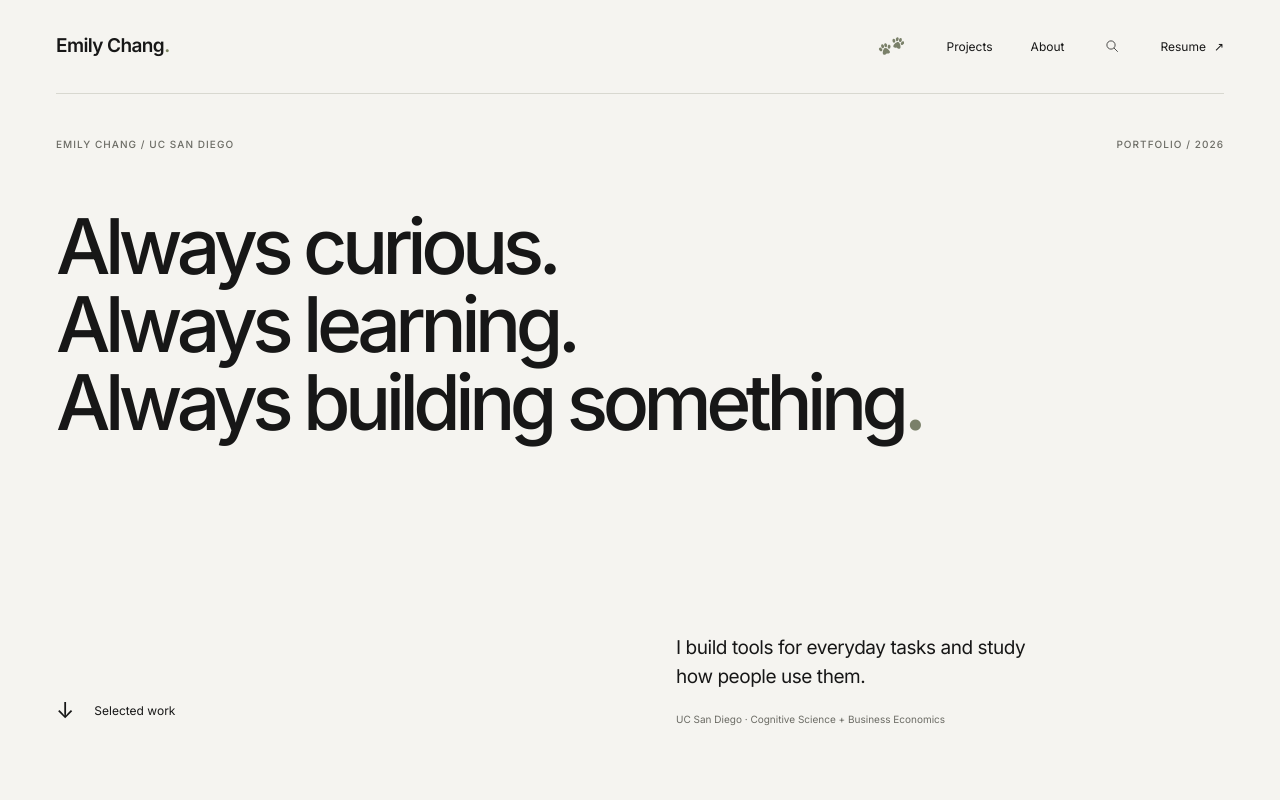
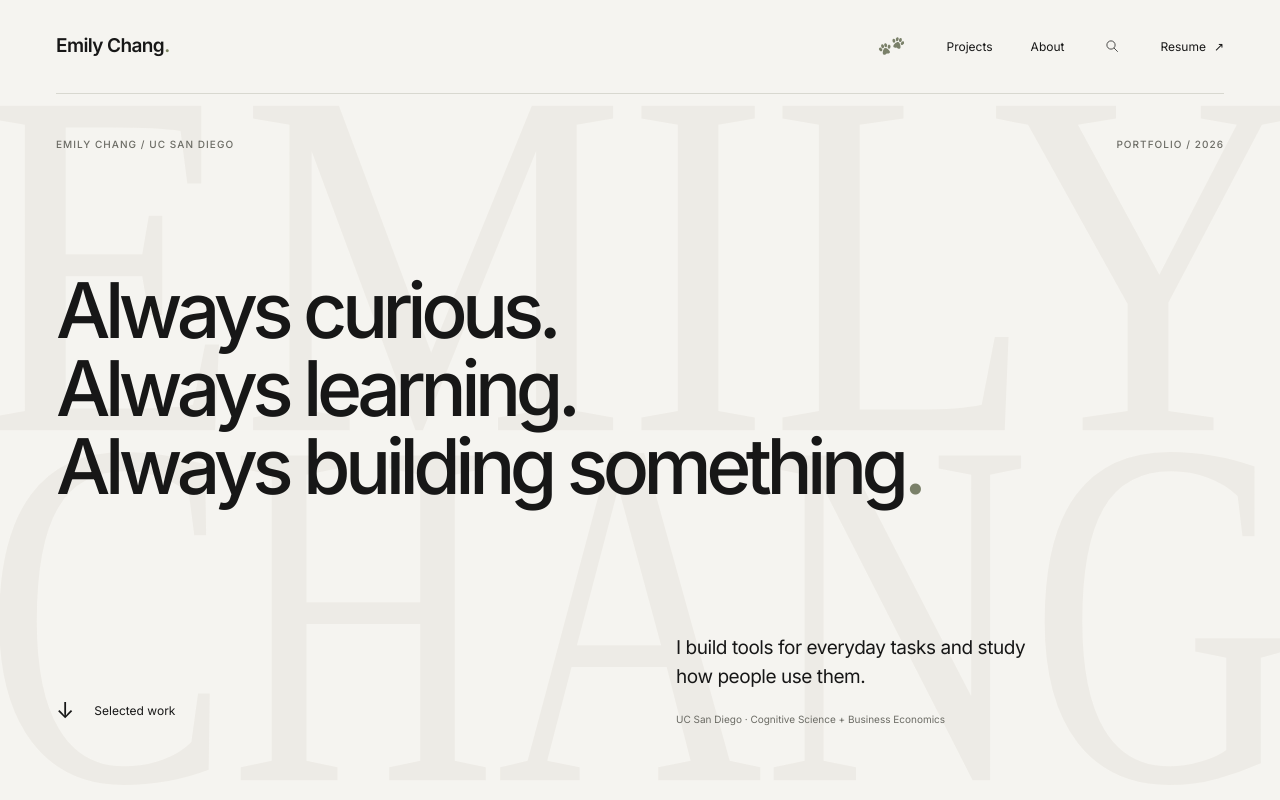
Before and after one commit to emilyhychang/emilyhychang.github.io, a React (Vite) app: page / in a window 1280 px wide. Shown: the top 800 px of the page. Built offline with nearby package versions, Linux system fonts and the light colour scheme.

Commit message:
add hero background typography

```diff
--- a/src/components/Hero.tsx
+++ b/src/components/Hero.tsx
@@ -3,6 +3,33 @@ import { Arrow } from "./Shared";
 export function Hero() {
   const reduced = useReducedMotion();
   return (
+    <div className="hero-stage">
+      <svg
+        className="hero-watermark"
+        viewBox="0 0 1600 710"
+        preserveAspectRatio="none"
+        aria-hidden="true"
+        focusable="false"
+      >
+        <text
+          x="800"
+          y="345"
+          textAnchor="middle"
+          textLength="1660"
+          lengthAdjust="spacingAndGlyphs"
+        >
+          EMILY
+        </text>
+        <text
+          x="800"
+          y="705"
+          textAnchor="middle"
+          textLength="1640"
+          lengthAdjust="spacingAndGlyphs"
+        >
+          CHANG
+        </text>
+      </svg>
       <section className="hero container" aria-labelledby="hero-heading">
         <div className="hero-topline eyebrow">
           <span>Emily Chang / UC San Diego</span>
@@ -41,5 +68,6 @@ export function Hero() {
           </div>
         </div>
       </section>
+    </div>
   );
 }
--- a/src/index.css
+++ b/src/index.css
@@ -155,6 +155,25 @@ html {
 .menu-toggle {
   display: none;
 }
+.hero-stage {
+  position: relative;
+  isolation: isolate;
+  overflow: hidden;
+}
+.hero-watermark {
+  position: absolute;
+  inset: 0;
+  width: 100%;
+  height: 100%;
+  z-index: -1;
+  pointer-events: none;
+  user-select: none;
+  fill: #eae7e1;
+  opacity: 0.65;
+  font-family: "Bodoni MT", Didot, "Times New Roman", serif;
+  font-size: 510px;
+  font-weight: 400;
+}
 .hero {
   min-height: 690px;
   height: calc(85svh - 94px);
@@ -173,7 +192,7 @@ html {
   font-weight: 450;
   line-height: 1.015;
   letter-spacing: -0.072em;
-  margin-top: 56px;
+  margin-top: 120px;
 }
 .hero-period {
   color: #7a8069;
@@ -2106,7 +2125,7 @@ html {
     font-size: 9px;
   }
   .hero-line {
-    white-space: nowrap;
+    white-space: normal;
   }
 }
 @media (prefers-reduced-motion: reduce) {
```
Lines whose indentation alone changed are shown as unchanged.
